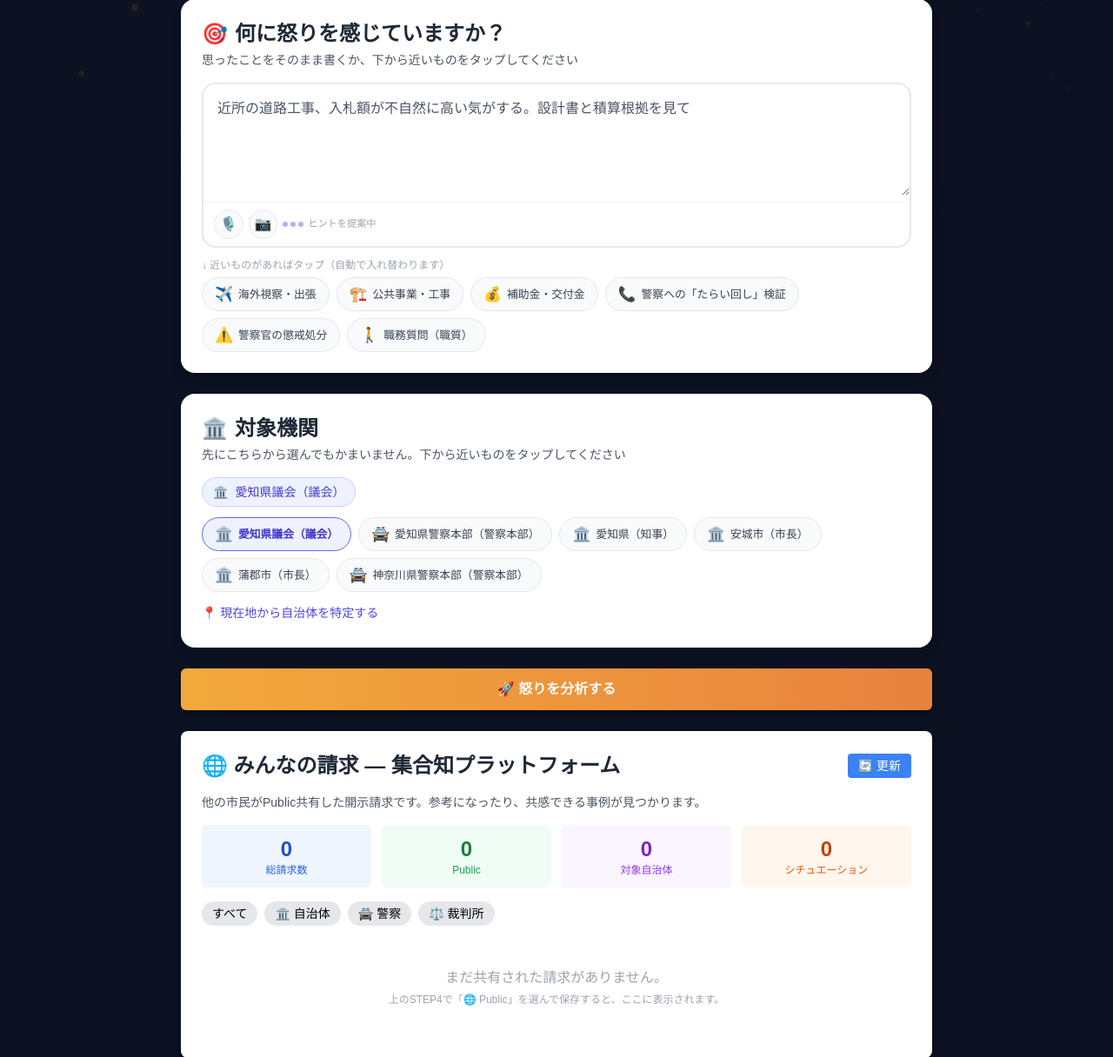
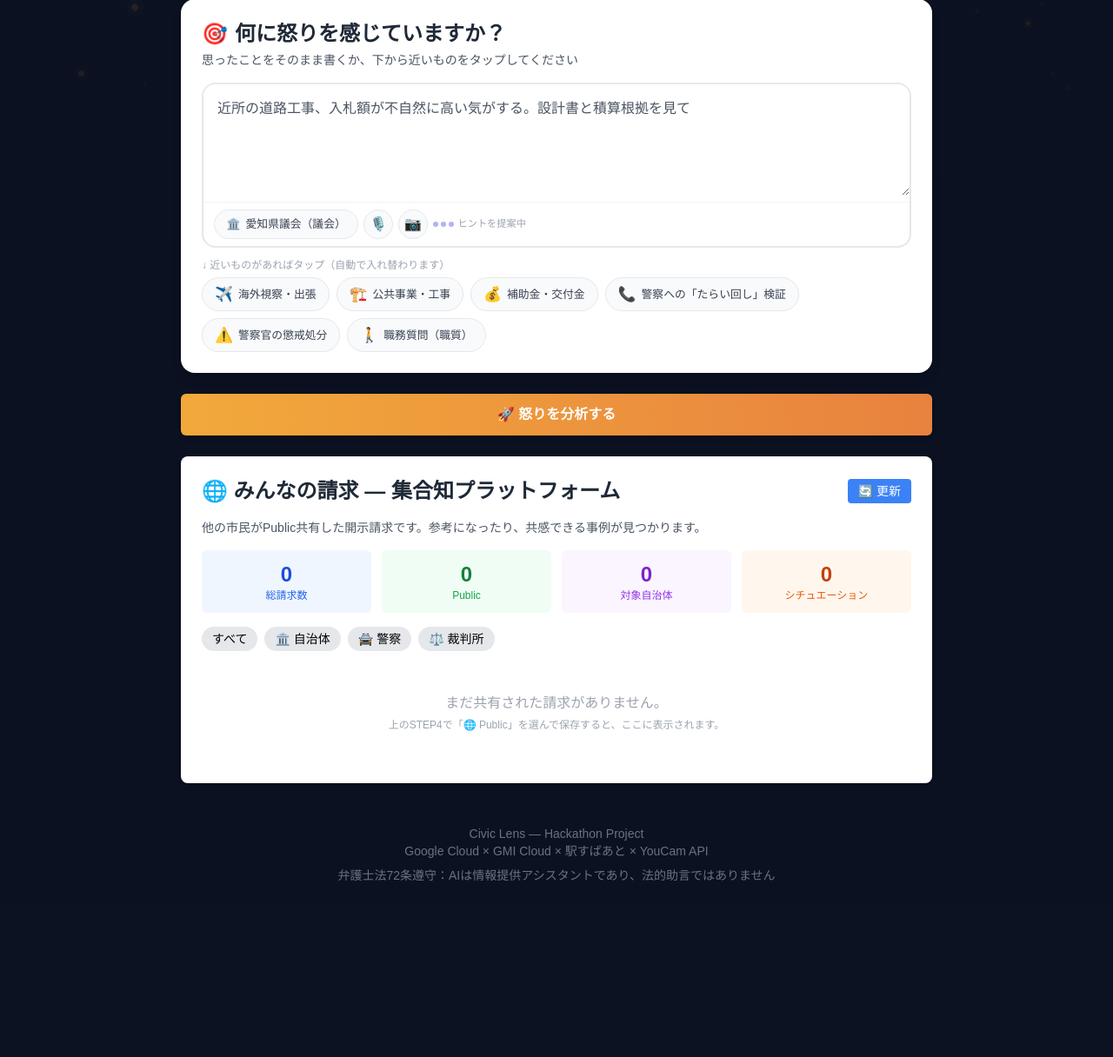
Before and after one commit to t-sakaki/civic-lens, a FastAPI app: page / in a window 1280 px wide. Shown: the part 441-1657 px from the top of the page at 87% size. After the commit the page ends 1454 px from the top, so only its background shows below. Run offline with FastAPI, Linux system fonts and the light colour scheme; data that the repository does not hold is empty; some libraries are stand-ins or nearby versions.

Commit message:
feat: move 対象機関 into the chat box as a hover/tap tag with a suggestion popover
Per discussion, 対象機関 now lives inside the prompt composer itself rather
than as a separate section: a small pill tag ("🏛️ 安城市（市長）") sits in the
composer's toolbar next to the voice/camera icons. Hovering it on desktop (or
tapping on touch devices) opens a popover containing the same flowing
emoji-chip suggestions as before, the geolocation detect button/status, the
nearby-candidate list, and the detection history toggle — everything the old
standalone section held.

- The standalone 対象機関 <section> is removed entirely; all of its markup
  moved into #authorityPopover inside the composer.
- #authorityPopover open/close is driven by mouseenter/mouseleave on the tag
  (with a short close delay so moving into the popover doesn't dismiss it)
  plus a click toggle for touch devices, closing on any outside click.
  Picking a chip closes the popover after selecting.
- The hidden <select id="targetAuthority"> keeps being the single source of
  truth every existing feature reads via .value, so no downstream selection
  logic (setSelectedAuthority, geolocation handlers, AI analysis result)
  needed to change — only where the markup for it lives.

Co-Authored-By: Claude Sonnet 5 <noreply@anthropic.com>

```diff
--- a/templates/index.html
+++ b/templates/index.html
@@ -192,6 +192,46 @@
         .composer-tool-btn.active {
             border-color: #f87171;
             background: #fee2e2;
+        }
+
+        /* --- 対象機関タグ（チャットボックス内蔵）: ホバー/タップでポップオーバーのサジェストが動的に開く --- */
+        .composer-tool-tag {
+            display: inline-flex;
+            align-items: center;
+            gap: 6px;
+            height: 2.1rem;
+            padding: 0 0.85rem;
+            border-radius: 999px;
+            border: 1px solid #e5e7eb;
+            background: #f9fafb;
+            font-size: 0.8rem;
+            font-weight: 500;
+            color: #374151;
+            cursor: pointer;
+            transition: all 0.15s;
+            max-width: 12rem;
+            white-space: nowrap;
+            overflow: hidden;
+            text-overflow: ellipsis;
+        }
+        .composer-tool-tag:hover,
+        .composer-tool-tag.open {
+            border-color: #818cf8;
+            background: #eef2ff;
+            color: #4338ca;
+        }
+        .authority-popover {
+            position: absolute;
+            z-index: 30;
+            top: calc(100% + 8px);
+            left: 0;
+            width: min(360px, 88vw);
+            background: #fff;
+            border: 1px solid #e5e7eb;
+            border-radius: 0.75rem;
+            box-shadow: 0 12px 32px rgba(0, 0, 0, 0.14);
+            padding: 0.9rem;
+            animation: fadeIn 0.15s ease-out;
         }
 
         /* --- プロンプト入力欄: タイプライター風の動的サジェスト（エージェントが常に生きて考えている感を演出） --- */
@@ -389,6 +429,34 @@
 
                 <div class="composer-toolbar">
                     <div class="flex items-center gap-1.5">
+                        <!-- 対象機関はチャットボックス内のタグ。ホバー（タッチ端末はタップ）で
+                             候補チップが動的に表示されるポップオーバーが開く -->
+                        <div class="relative inline-block" id="authorityTagWrap">
+                            <button type="button" id="authorityTag" class="composer-tool-tag">
+                                <span id="selectedAuthorityIcon">🏛️</span>
+                                <span id="selectedAuthorityLabel">読み込み中...</span>
+                            </button>
+                            <div id="authorityPopover" class="hidden authority-popover">
+                                <p class="text-xs text-gray-500 mb-2">タップして対象機関を選択</p>
+                                <div id="authorityChipFlow" class="flex flex-wrap gap-2 min-h-[2.5rem] mb-2"></div>
+                                <button id="detectMunicipalityBtn" type="button" class="text-xs text-indigo-600 hover:underline">
+                                    📍 現在地から自治体を特定する
+                                </button>
+                                <p id="detectMunicipalityStatus" class="mt-1 text-xs text-gray-500"></p>
+                                <ul id="municipalityCandidateList" class="hidden mt-1 space-y-1"></ul>
+                                <div id="municipalityHistoryWrap" class="mt-2 hidden">
+                                    <button id="toggleMunicipalityHistoryBtn" type="button" class="text-xs text-gray-500 hover:underline">
+                                        🕒 特定履歴を表示
+                                    </button>
+                                    <ul id="municipalityHistoryList" class="hidden mt-1 space-y-1 text-xs text-gray-600 border-l-2 border-gray-200 pl-2"></ul>
+                                </div>
+                            </div>
+                        </div>
+                        <select id="targetAuthority" class="hidden">
+                            <option value="">読み込み中...</option>
+                        </select>
+                        <p id="authorityFilterHint" class="hidden text-xs text-indigo-600 font-medium"></p>
+
                         <button id="voiceInputBtn" type="button" class="composer-tool-btn" title="音声入力（話して入力）">
                             <span id="voiceIcon">🎙️</span>
                         </button>
@@ -423,41 +491,6 @@
             <div class="mt-3">
                 <p class="text-xs text-gray-400 mb-1.5">↓ 近いものがあればタップ（自動で入れ替わります）</p>
                 <div id="situationChipFlow" class="flex flex-wrap gap-2 min-h-[2.75rem]"></div>
-            </div>
-        </section>
-
-        <!-- 対象機関選択（プロンプト入力と同じ見た目・同じレベルの、独立した入口） -->
-        <section class="bg-white rounded-2xl shadow-lg p-6 mb-6 fade-in">
-            <div class="flex items-center gap-2 mb-1">
-                <span class="text-2xl">🏛️</span>
-                <h2 class="text-2xl font-semibold text-gray-800">対象機関</h2>
-            </div>
-            <p class="text-sm text-gray-600 mb-4">先にこちらから選んでもかまいません。下から近いものをタップしてください</p>
-
-            <div id="selectedAuthorityBadge" class="inline-flex items-center gap-2 mb-3 px-3 py-1.5 rounded-full bg-indigo-50 border border-indigo-200 text-indigo-700 text-sm font-medium">
-                <span id="selectedAuthorityIcon">🏛️</span>
-                <span id="selectedAuthorityLabel">読み込み中...</span>
-            </div>
-
-            <!-- 実際の選択状態はこの<select>が保持する（他の全機能はこの値を参照する）。
-                 表示は下の流れるチップに置き換えたため、画面上には出さない -->
-            <select id="targetAuthority" class="hidden">
-                <option value="">読み込み中...</option>
-            </select>
-
-            <p id="authorityFilterHint" class="hidden text-xs text-indigo-600 font-medium mb-2"></p>
-            <div id="authorityChipFlow" class="flex flex-wrap gap-2 min-h-[2.75rem] mb-3"></div>
-
-            <button id="detectMunicipalityBtn" type="button" class="text-sm text-indigo-600 hover:underline">
-                📍 現在地から自治体を特定する
-            </button>
-            <p id="detectMunicipalityStatus" class="mt-1 text-xs text-gray-500"></p>
-            <ul id="municipalityCandidateList" class="hidden mt-1 space-y-1"></ul>
-            <div id="municipalityHistoryWrap" class="mt-2 hidden">
-                <button id="toggleMunicipalityHistoryBtn" type="button" class="text-xs text-gray-500 hover:underline">
-                    🕒 特定履歴を表示
-                </button>
-                <ul id="municipalityHistoryList" class="hidden mt-1 space-y-1 text-xs text-gray-600 border-l-2 border-gray-200 pl-2"></ul>
             </div>
         </section>
 
@@ -1429,7 +1462,10 @@
                     chip.className = 'situation-chip' + (a.key === selectedKey ? ' selected' : '');
                     chip.dataset.key = a.key;
                     chip.innerHTML = `<span class="situation-chip-emoji">${icon}</span><span>${a.name}（${a.type}${autoTag}）</span>`;
-                    chip.addEventListener('click', () => setSelectedAuthority(a.key));
+                    chip.addEventListener('click', () => {
+                        setSelectedAuthority(a.key);
+                        closeAuthorityPopover();
+                    });
                     container.appendChild(chip);
                 }
             };
@@ -1440,6 +1476,40 @@
                 buildNextBatch();
             }
         }
+
+        // 対象機関タグのポップオーバー: PCはホバーで開閉、タッチ端末はタップで開閉する
+        const authorityTagWrap = document.getElementById('authorityTagWrap');
+        const authorityTag = document.getElementById('authorityTag');
+        const authorityPopover = document.getElementById('authorityPopover');
+        let authorityPopoverCloseTimer = null;
+
+        function openAuthorityPopover() {
+            clearTimeout(authorityPopoverCloseTimer);
+            authorityPopover.classList.remove('hidden');
+            authorityTag.classList.add('open');
+            renderAuthorityChipBatch();
+        }
+
+        function closeAuthorityPopover() {
+            authorityPopover.classList.add('hidden');
+            authorityTag.classList.remove('open');
+        }
+
+        authorityTag.addEventListener('click', (e) => {
+            e.stopPropagation();
+            if (authorityPopover.classList.contains('hidden')) {
+                openAuthorityPopover();
+            } else {
+                closeAuthorityPopover();
+            }
+        });
+        authorityTag.addEventListener('mouseenter', openAuthorityPopover);
+        authorityTagWrap.addEventListener('mouseleave', () => {
+            authorityPopoverCloseTimer = setTimeout(closeAuthorityPopover, 300);
+        });
+        authorityPopover.addEventListener('mouseenter', () => clearTimeout(authorityPopoverCloseTimer));
+        authorityPopover.addEventListener('click', (e) => e.stopPropagation());
+        document.addEventListener('click', () => closeAuthorityPopover());
 
         // 未ログイン時でも履歴を紐付けられるよう、匿名IDをlocalStorageに永続化する
         function getOrCreateSessionId() {
```
